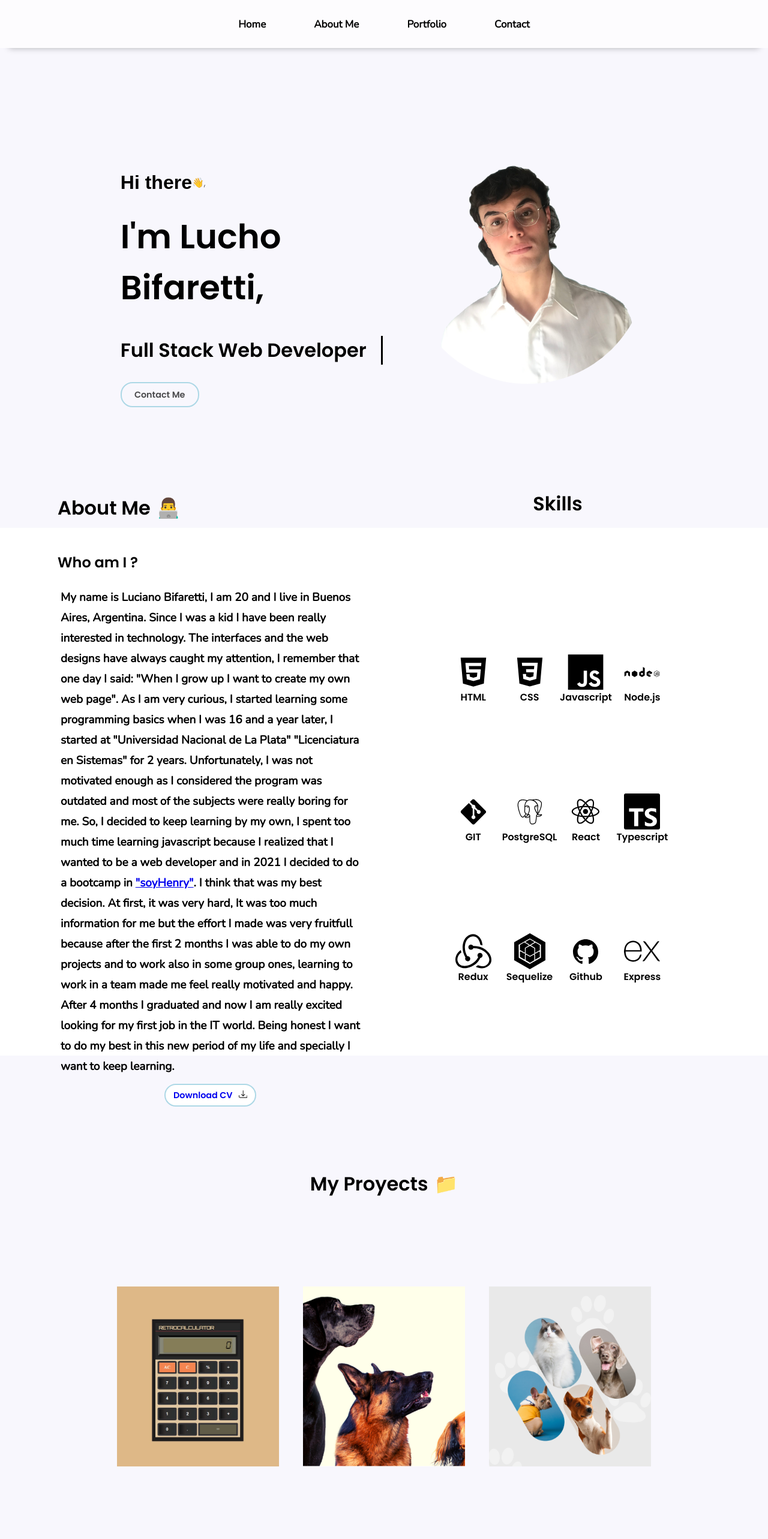
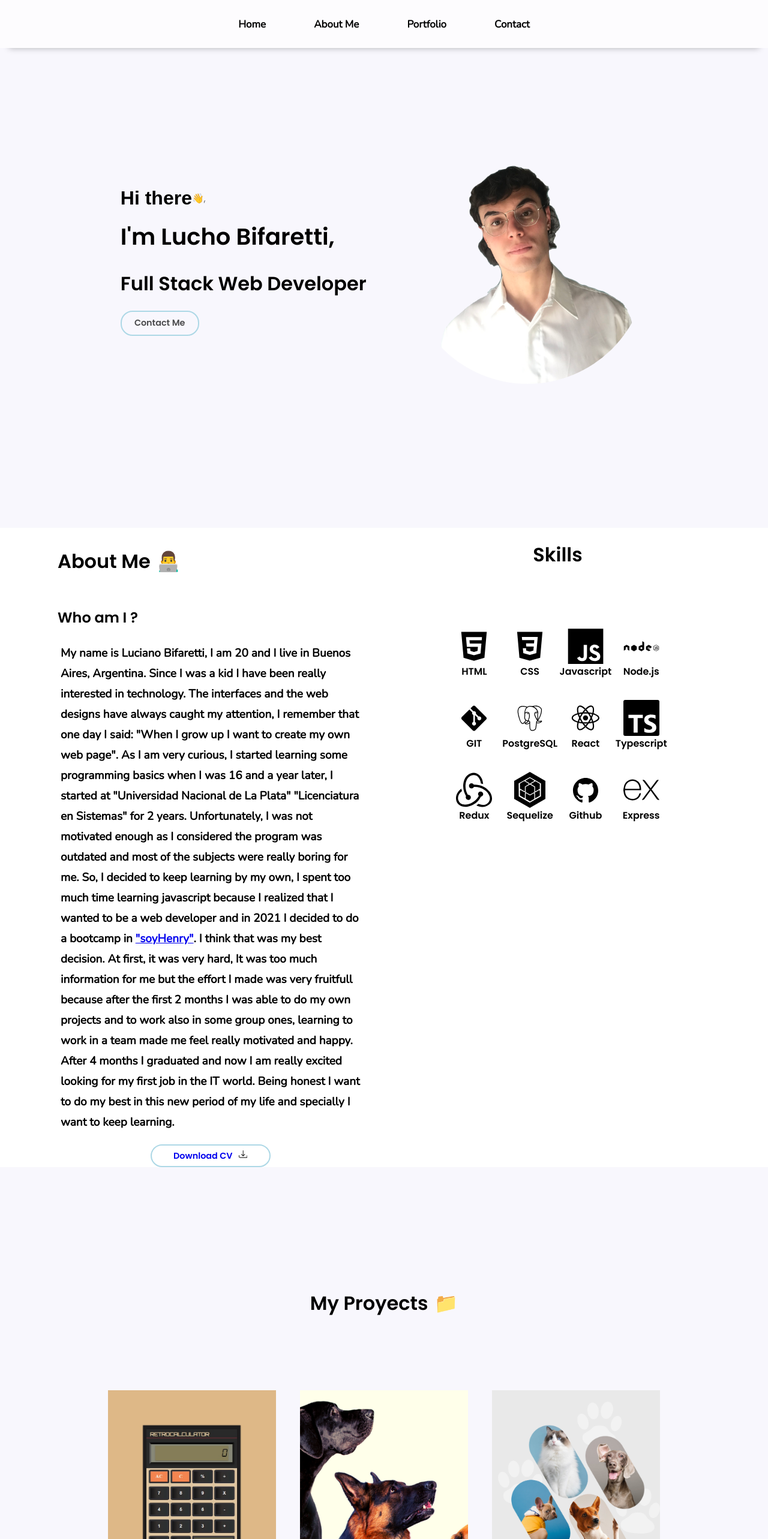
Before and after one commit to luchobifa/portfolio, a React (Create React App) app: page /#/ in a window 1280 px wide. Shown: the top 2566 px of the page at 60% size. Built offline with nearby package versions, Linux system fonts and the light colour scheme; a web font is replaced by a local one.

Commit message:
responsive design almost done :)

```diff
--- a/src/components/AboutMe/AboutMe.module.css
+++ b/src/components/AboutMe/AboutMe.module.css
@@ -1,9 +1,11 @@
 @import url('https://fonts.googleapis.com/css2?family=Nunito:wght@200&display=swap');
 /* @import url('https://fonts.googleapis.com/css2?family=Poppins:wght@200&display=swap'); */
 @import url('https://fonts.googleapis.com/css2?family=Poppins:ital,wght@1,300&display=swap');
+
 .conteiner{
-    width: 100%;
-    height: 110vh;
+    width: 100vw;
+    min-height: 110vh;
+    height: max-content;
     display: flex;
     justify-content: center;
     align-items: center;
@@ -33,6 +35,7 @@
 }
 
 .buttonContainer{
+    margin-top: 3%;
     display: flex;
     justify-content: center;
     align-items: center;
@@ -40,6 +43,7 @@
 
 .buttonCV{
     width: 30%;
+    min-width: 200px;
     height: 38px;
     display: flex;
     align-items: center;
@@ -59,7 +63,7 @@
     width: 85%;
     display: flex;
     justify-content: center;
-    align-items: center;
+    /* align-items: center; */
     gap: 70px;
 }
 
@@ -85,6 +89,7 @@
     .photoandtitle{
         display: flex;
         justify-content: center;
+        align-items: center;
         flex-direction: column;
     }
 
--- a/src/components/Contact/Contact.module.css
+++ b/src/components/Contact/Contact.module.css
@@ -1,6 +1,7 @@
 .container{
-    width: 100%;
-    height: 110vh;
+    width: 100vw;
+    min-height: 110vh;
+    height: max-content;
     display: flex;
     justify-content: center;
     align-items: center;
--- a/src/components/Footer/Footer.module.css
+++ b/src/components/Footer/Footer.module.css
@@ -6,6 +6,7 @@
     display: flex;
     justify-content: center;
     align-items: center;
+    margin-top: 4%;
 }
 
 .iconsContainer{
--- a/src/components/Home/Home.module.css
+++ b/src/components/Home/Home.module.css
@@ -13,7 +13,8 @@ body{
 
 .content{
     width: 100%;
-    height: 110vh;
+    min-height: 110vh;
+    height: max-content;
     display: flex;
     justify-content: center;
     align-items: center;
@@ -36,13 +37,13 @@ body{
 }
 
 .firstTitle{
-    font-size: 2.0em;
+    font-size: clamp(25px, 3vw, 2.0em);
     font-family: 'Genos', sans-serif;
 
 }
 
 .nameTitle{
-    font-size: 3.5em;
+    font-size: clamp(29px, 3vw, 3.0em);
     font-family: 'Poppins', sans-serif;
 }
 
@@ -54,7 +55,7 @@ body{
     animation: typist 10s steps(21) infinite, caret 0.7s infinite step-end;
     white-space: nowrap;
     overflow: hidden;
-    font-size: 2.0em;
+    font-size: clamp(26px, 3vw, 2.0em);
     font-weight: 600;
     width: 40%;
 }
@@ -110,5 +111,26 @@ body{
     }
     .allTitlesContainer{
         width: 85%;
+        display: flex;
+        flex-direction: column;
+        justify-content: center;
+        align-items: center;
+    }
+    .dynamicTitle{
+        font-family: 'Poppins', sans-serif;
+        border-right: 3px solid black;
+        animation: typist 10s steps(21) infinite, caret 0.7s infinite step-end;
+        white-space: nowrap;
+        overflow: hidden;
+        font-size: clamp(20px, 3vw, 2.0em);
+        font-weight: 600;
+        width: 40%;
+    }
+    .buttonsConteiner{
+        width: 80%;
+        height: 20%;
+        display: flex;
+        align-items: center;
+        justify-content: center;
     }
 }
--- a/src/components/NavBar/NavBar.js
+++ b/src/components/NavBar/NavBar.js
@@ -16,6 +16,7 @@ export default function NavBar(){
 
     return(
         <div className ={styles.conteiner}>
+            <div className ={styles.conteinerInside}>
 
             {/* <Link to = '/#' smooth = {true} offset = {-70} duration = {1000} activeClassName = "selected" style = {{textDecoration: "none", color: 'black'}}><h3>Portfolio.</h3></Link> */}
 
@@ -35,6 +36,7 @@ export default function NavBar(){
                 <i class="fas fa-bars"></i>
             </button>
             {/* <div className = {styles.lightMode}>{UseSwitchesCustom()}</div> */}
+            </div>
         </div>
     );
 }
--- a/src/components/NavBar/NavBar.module.css
+++ b/src/components/NavBar/NavBar.module.css
@@ -7,9 +7,17 @@
     background-color: rgba(255, 255, 255, 0.657);
     box-shadow: 0px 15px 10px -15px rgba(17, 17, 17, 0.308);
     display: flex;
-    justify-content: space-evenly;
+    justify-content: center;
     align-items: center;
     z-index: 1;
+}
+
+.conteinerInside{
+    width: 80%;
+    height: 10vh;
+    display: flex;
+    justify-content: center;
+    align-items: center;
 }
 
 .linksConteiner{
@@ -62,7 +70,15 @@
         background-color: white;
         box-shadow: 0px 15px 10px -15px rgba(17, 17, 17, 0.308);
         display: flex;
-        justify-content: space-around;
+        justify-content: center;
+        align-items: center;
+    }
+
+    .conteinerInside{
+        width: 80%;
+        height: 6vh;
+        display: flex;
+        justify-content: flex-end;
         align-items: center;
     }
 
--- a/src/components/Proyects/Card.module.css
+++ b/src/components/Proyects/Card.module.css
@@ -1,10 +1,10 @@
 .cardConteiner{
-    width: 270px;
-    height: 300px;
+    width: 90%;
+    height: 100%;
 }
 
 .img{
-    width: 270px;
-    height: 300px;
+    width: 35vh;
+    height: 40vh;
     object-fit: cover;
 }
--- a/src/components/Proyects/Proyects.module.css
+++ b/src/components/Proyects/Proyects.module.css
@@ -1,6 +1,7 @@
 .conteiner{
-    width: 100%;
-    height: 110vh;
+    width: 100vw;
+    min-height: 110vh;
+    height: max-content;
     display: flex;
     justify-content: center;
     align-items: center;
--- a/src/components/Skills/Skills.js
+++ b/src/components/Skills/Skills.js
@@ -7,7 +7,8 @@ export default function Skills(){
     let icons = [DiJsBadge];
     console.log(icons);
     return(
-        <div className = {styles.conteiner}>
+        <div  className = {styles.container}>
+        <div className = {styles.conteinerSkills}>
             <h1 className = {styles.title}>Skills</h1>
             <div className = {styles.conteinerIcons}>
                 <div className = {styles.iconRows}>
@@ -30,5 +31,6 @@ export default function Skills(){
                 </div>
             </div>
         </div>
+        </div>
     );
 }
--- a/src/components/Skills/Skills.module.css
+++ b/src/components/Skills/Skills.module.css
@@ -1,7 +1,15 @@
 @import url('https://fonts.googleapis.com/css2?family=Poppins:wght@200&display=swap');
 
-.conteiner{
+.container{
     width: 80%;
+    height: 100%;
+    display: flex;
+    justify-content: center;
+
+}
+
+.conteinerSkills{
+    width: 90%;
     height: 100%;
     display: flex;
     justify-content: center;
@@ -37,16 +45,17 @@
 .conteinerIcons{
     width: 90%;
     height: 100%;
-    gap: 70px;
+    gap: 20px;
     display: flex;
     flex-direction: column;
     flex-wrap: wrap;
     justify-content: center;
     align-items: center;
+    margin-top: 15%;
 }
 
 .iconRows{
-    width: 82%;
+    width: 90%;
     height: 17%;
     display: flex;
     justify-content: space-between;
@@ -55,12 +64,24 @@
 }
 
 @media (max-width: 768px){
+
+    .conteinerIcons{
+        width: 98%;
+        height: 100%;
+        display: flex;
+        flex-direction: column;
+
+        justify-content: center;
+        align-items: center;
+    }
+
     .iconRows{
-        width: 80%;
+        width: 95%;
         display: flex;
         justify-content: space-between;
         flex-direction: row;
         align-items: center;
+        flex-wrap: wrap;
     }
 
 }
```
